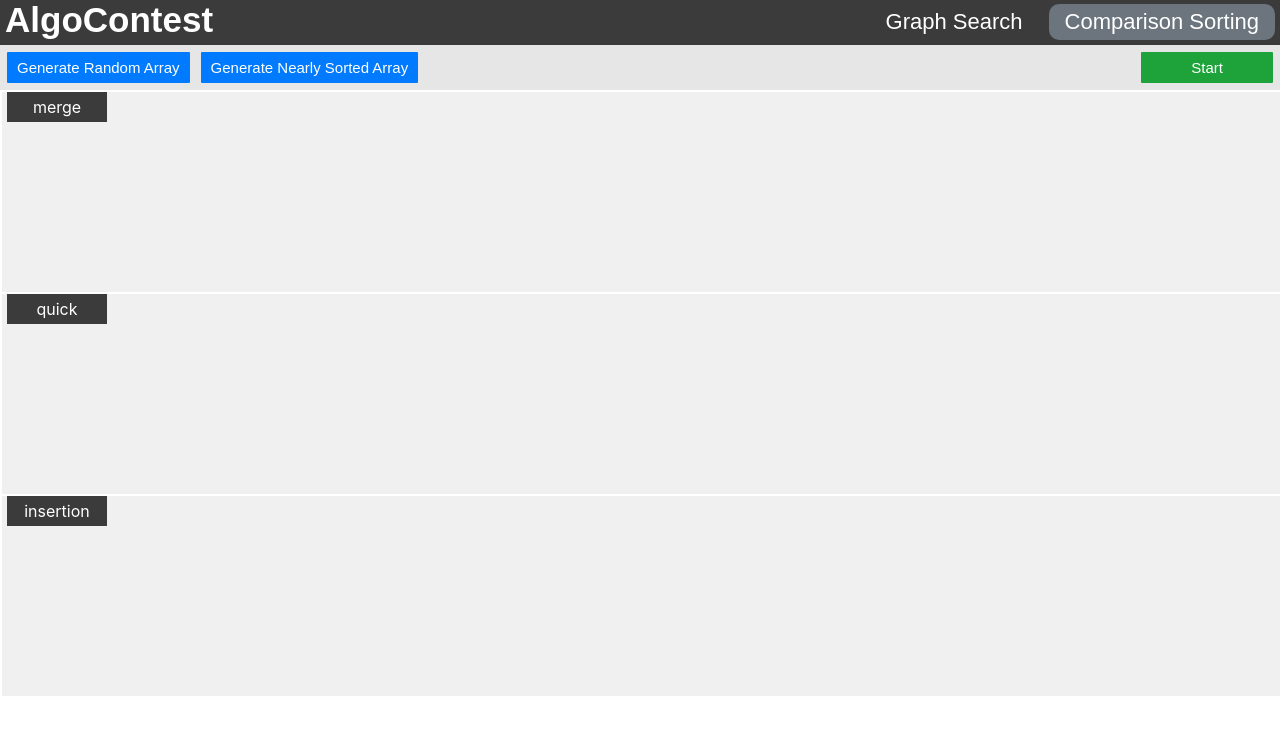
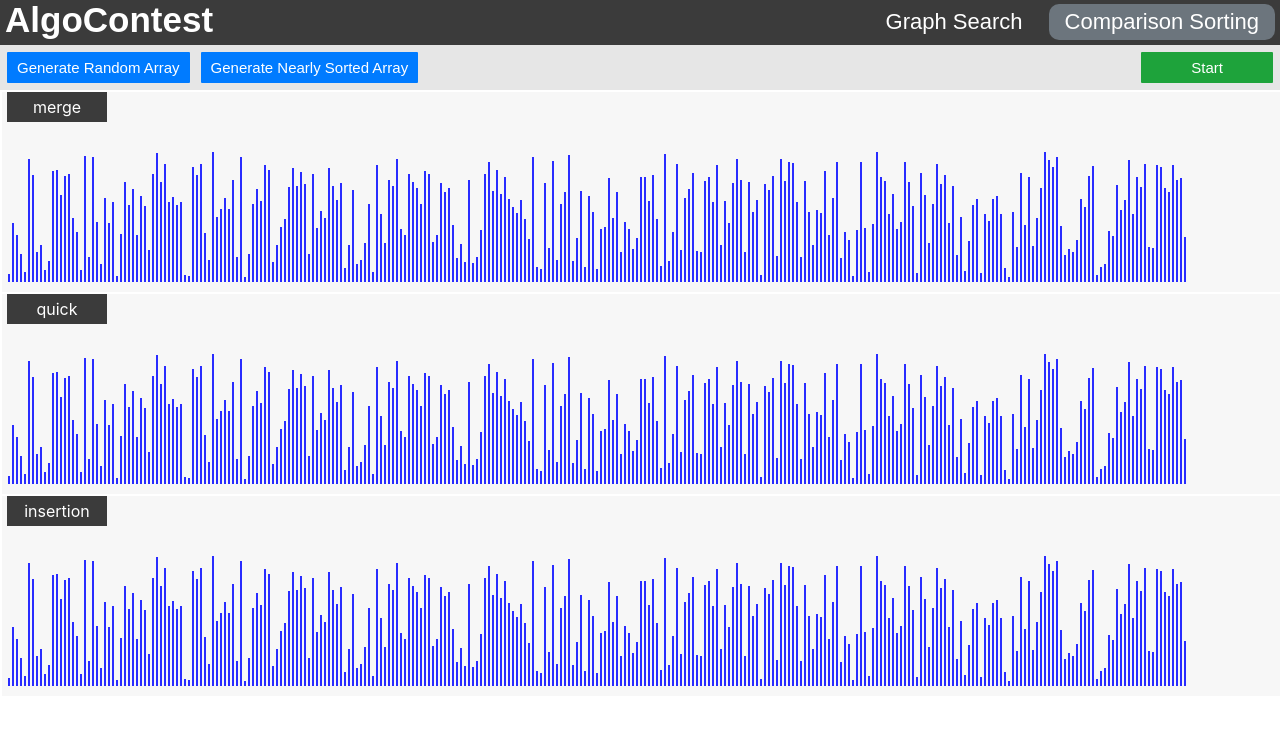
Before and after one commit to benshinnick/algorithm-contest, a React (Create React App) app: page / in a window 1280 px wide. Shown: the top 734 px of the page. Built offline with nearby package versions, Linux system fonts and the light colour scheme.

Commit message:
Added the array bar visualization to the SortVisualizer component. Also updated my generate nearly sorted array function

```diff
--- a/src/AlgoContest/SortContest.jsx
+++ b/src/AlgoContest/SortContest.jsx
@@ -4,7 +4,8 @@ import SortVisualizer from './SortVisualizer.jsx';
 import './css/SortContest.css';
 
 const ARRAY_MIN_VALUE = 5;
-const ARRAY_MAX_VALUE = 100;
+const ARRAY_MAX_VALUE = 130;
+const INITIAL_ARRAY_SIZE = 295;
 
 export default class SortContest extends React.Component {
 
@@ -13,7 +14,7 @@ export default class SortContest extends React.Component {
 
         this.state = {
             array: [],
-            arraySize: 100,
+            arraySize: INITIAL_ARRAY_SIZE,
         };
 
     }
@@ -33,25 +34,39 @@ export default class SortContest extends React.Component {
         console.log("Starting the contest");
     }
 
-    generateNearlySortedArray() {
-        let array = [];
-        for (let i = ARRAY_MIN_VALUE; i < this.state.arraySize; ++i) {
-            array.push(i);
-        }
-        for (let i = 0; i < ARRAY_MIN_VALUE; ++i) {
-            array.push(ARRAY_MAX_VALUE);
-            let randomIndex1 = Math.ceil(Math.random() * array.length);
-            let randomIndex2 = Math.ceil(Math.random() * array.length);
-            swap(array, randomIndex1, randomIndex2);
-        }
-        this.setState({ ...this.state, array: array });
-    }
-
     randomizeArray() {
         let array = [];
         for (let i = 0; i < this.state.arraySize; ++i) {
             array.push(randomIntFromInterval(ARRAY_MIN_VALUE, ARRAY_MAX_VALUE));
         }
+        this.setState({ ...this.state, array: array });
+    }
+
+    generateNearlySortedArray() {
+        let numOfElements = 0;
+        let array = [];
+
+        //Simplify This Later
+        for (let i = ARRAY_MIN_VALUE; i < ARRAY_MAX_VALUE; ++i) {
+            array.push(i);
+            if(numOfElements >= this.state.arraySize) {
+                break;
+            }
+            array.push(i);
+            numOfElements += 2;
+            if(numOfElements >= this.state.arraySize) {
+                break;
+            }
+        }
+        for (let i = numOfElements; i < this.state.arraySize; ++i) {
+            array.push(ARRAY_MAX_VALUE);
+        }
+        for(let i = 0; i < 5; ++i) {
+            let randomIndex1 = Math.ceil(Math.random() * array.length - 1);
+            let randomIndex2 = Math.ceil(Math.random() * array.length - 1);
+            swap(array, randomIndex1, randomIndex2);
+        }
+
         this.setState({ ...this.state, array: array });
     }
 
--- a/src/AlgoContest/SortVisualizer.jsx
+++ b/src/AlgoContest/SortVisualizer.jsx
@@ -1,6 +1,12 @@
 import React from 'react';
 // import ReactDOM from 'react-dom';
 import './css/SortVisualizer.css';
+
+// This is the main color of the array bars.
+const PRIMARY_COLOR = '#292cff';
+
+// This is the color of array bars that are being compared throughout the animations.
+const SECONDARY_COLOR = 'red';
 
 export default class SortVisualizer extends React.Component {
     constructor(props) {
@@ -29,6 +35,7 @@ export default class SortVisualizer extends React.Component {
     render() {
         return (
             <div id='sortvisualizer'>
+
                 <div className="dropdown">
                     <p id='algorithm-dropdown-label'>{this.state.algorithmType}</p>
                     <div className="dropdown-content">
@@ -39,6 +46,18 @@ export default class SortVisualizer extends React.Component {
                         ))}
                     </div>
                 </div>
+
+                <div className="array-container">
+                    {this.state.array.map((value, index) => (
+                    <div className="array-bar"
+                        key={index}
+                        style={{
+                            backgroundColor: PRIMARY_COLOR,
+                            height: `${value}px`,
+                        }}></div>
+                    ))}
+                </div>
+
                 {/* <button id="logvisualizerstatebutton" onClick={() => console.log(this.state)}>Log Sort Visualizer State</button> */}
             </div>
         );
--- a/src/AlgoContest/css/SortVisualizer.css
+++ b/src/AlgoContest/css/SortVisualizer.css
@@ -1,5 +1,5 @@
 #sortvisualizer {
-    background-color: #f0f0f0;
+    background-color: #f7f7f7;
     border-style: solid hidden hidden hidden;
     border-width: 2px;
     border-color: white;
@@ -68,6 +68,33 @@
 
 /* End of Algorithm Selection Dropdown Styling */
 
+/* array styling  */
+
+.array-container {
+    position: absolute;
+    padding: 30px 5px;
+    /* margin: auto;
+    width: 75%; */
+    /* margin: auto;
+    width: 80%;
+    border: 3px solid green;
+    padding: 15px; */
+
+    /* display: flex;
+    justify-content: center; */
+    /* align-items: center; */
+
+    /* top: 100px; */
+  }
+
+  .array-bar {
+    width: 2px;
+    display: inline-block;
+    margin: 0 1px;
+  }
+
+  /* end of array styling  */
+
 #logvisualizerstatebutton {
     margin-left: 15px;
 }
```
